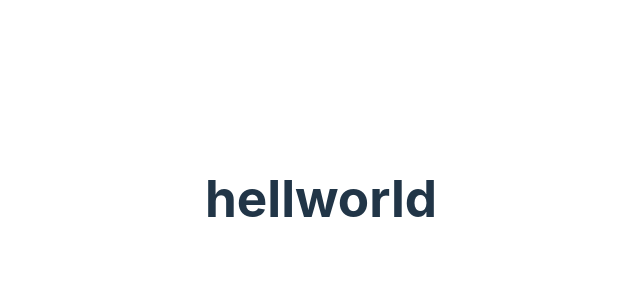
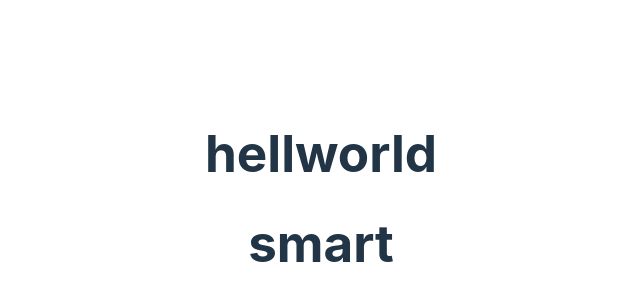
Before and after one commit to Walnit/nofuture, a React (Vite) app in the folder frontend/: page / in a window 1280 px wide. Shown: the part 202-502 px from the top of the page, without its empty margins (319-959 px from the left). Built offline with nearby package versions, Linux system fonts and the light colour scheme.

Commit message:
boilerplate experience

```diff
--- a/frontend/src/App.jsx
+++ b/frontend/src/App.jsx
@@ -3,6 +3,7 @@ import reactLogo from './assets/react.svg'
 import viteLogo from '/vite.svg'
 import './App.css'
 import CourseInfo from './Component/CourseInfo'
+import ExperienceItem from './Component/ExperienceItem'
 
 function App() {
   const [count, setCount] = useState(0)
@@ -10,6 +11,7 @@ function App() {
   return (
     <>
     <CourseInfo/>
+    <ExperienceItem />
     </>
   )
 }
--- /dev/null
+++ b/frontend/src/Component/ExperienceItem.jsx
@@ -0,0 +1,9 @@
+import React from 'react'
+
+export default function ExperienceItem() {
+  return (
+    <div>
+      <h1>smart</h1>
+    </div>
+  )
+}
```
